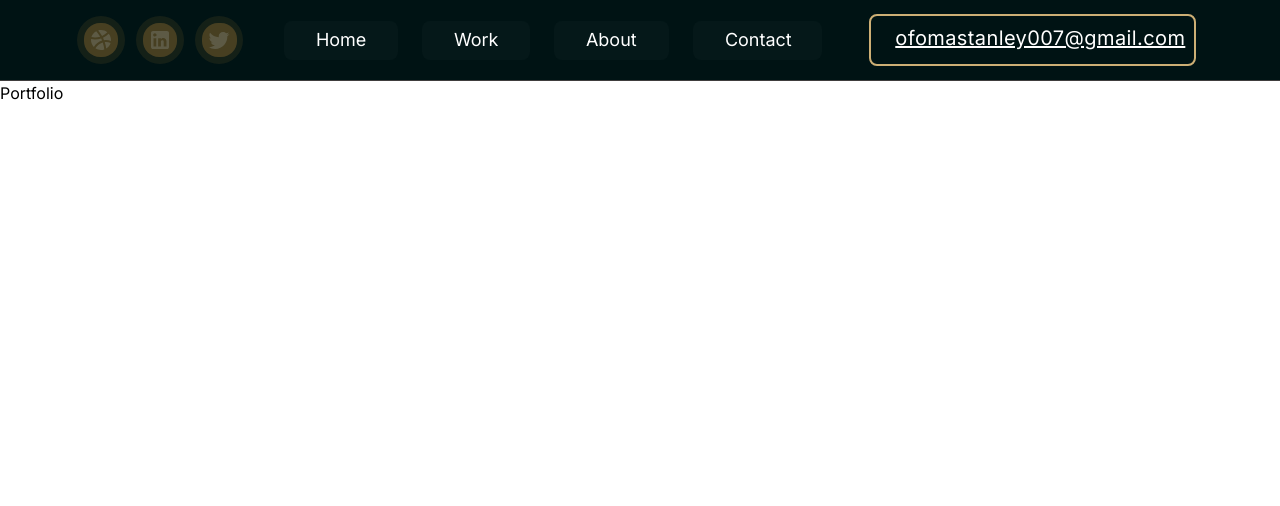
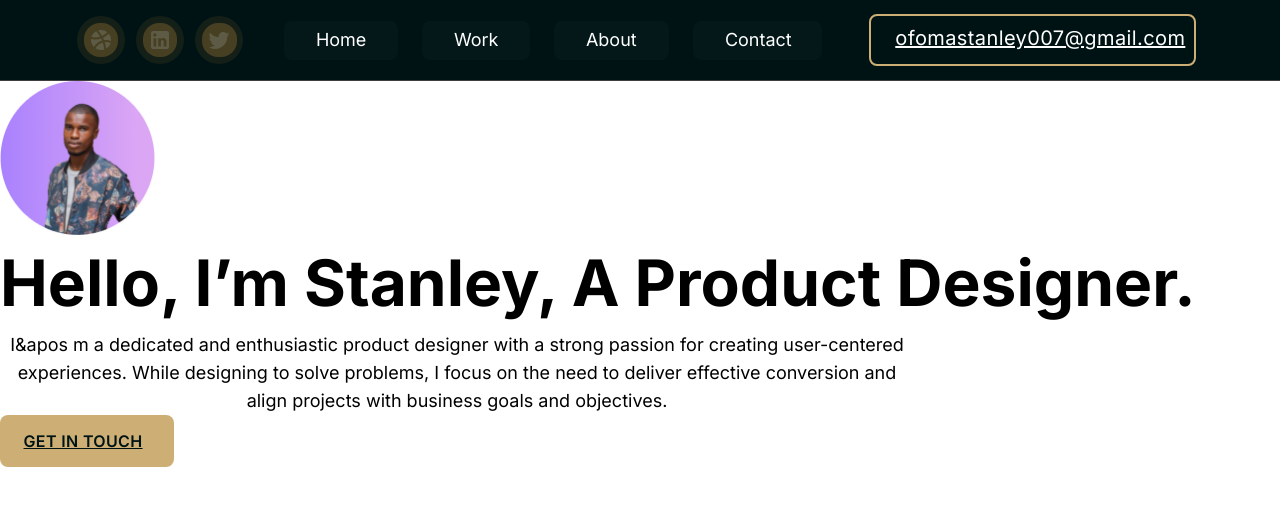
Before and after one commit to Maxwell011/portfolio-design, a Next.js app: page / in a window 1280 px wide. Shown: the top 506 px of the page. Built offline with nearby package versions, Linux system fonts and the light colour scheme.

Commit message:
Added intro content

```diff
--- a/src/app/page.tsx
+++ b/src/app/page.tsx
@@ -1,8 +1,29 @@
+import Image from "next/image";
+
 export default function Home() {
   return (
     <main className="">
-
-      Portfolio
+      <Image
+        src="/Profile Image.png"
+        width={154.839}
+        height={154.839}
+        alt="Stanley Image"
+      />
+      <h1 className="text-[64px] font-bold bg-clip-text">
+        Hello, I’m Stanley, A Product Designer.
+      </h1>
+      <p className="w-[914px] text-white text-center text-lg font-normal">
+        {" "}
+        I&apos m a dedicated and enthusiastic product designer with a strong
+        passion for creating user-centered experiences. While designing to solve
+        problems, I focus on the need to deliver effective conversion and align
+        projects with business goals and objectives.
+      </p>
+      <div className="w-[174px] h-[52px] px-[23.5px] py-[14.5px] rounded-lg bg-gold ">
+        <button className="text-black font-semibold tracking-[0.36px] underline uppercase">
+          Get In Touch
+        </button>
+      </div>
     </main>
   );
 }
```
